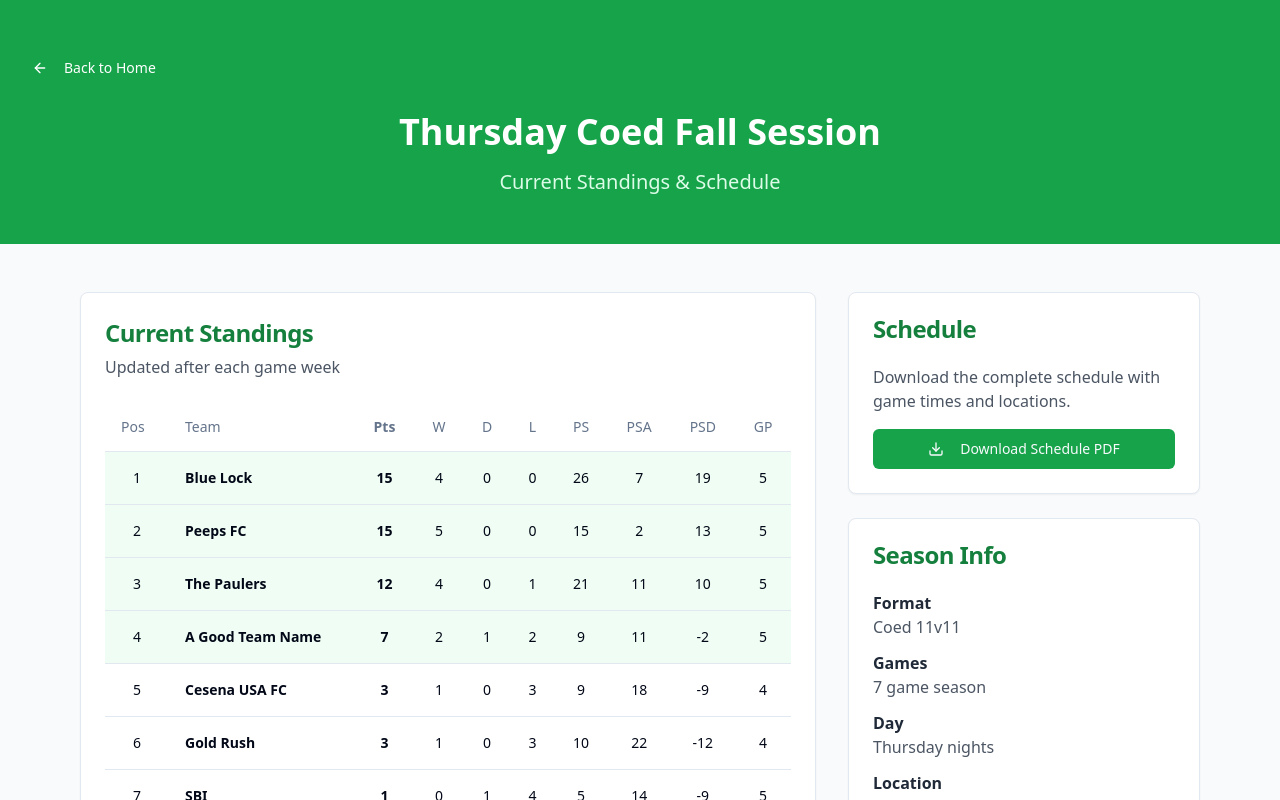
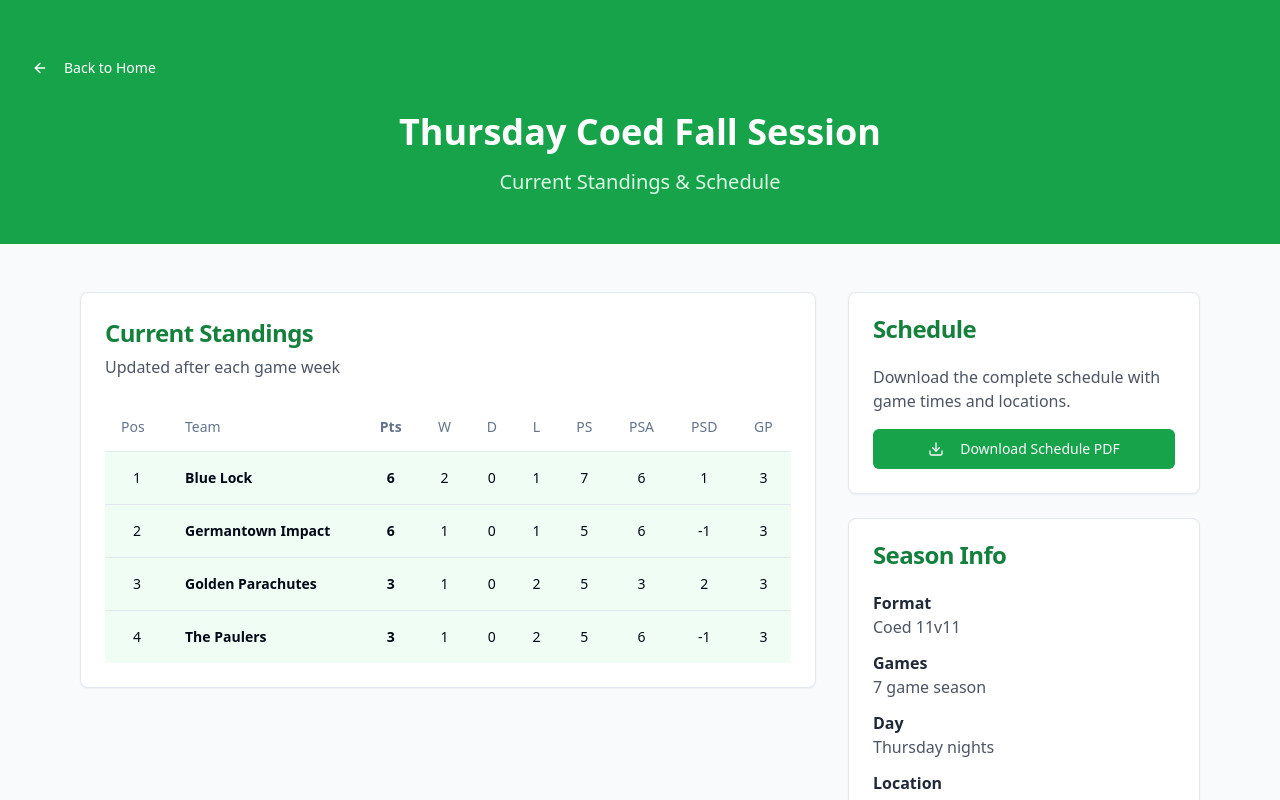
Before and after one commit to aaron132435/a5soccer-thursday-nights-kickoff, a React (Vite) app: page /standings in a window 1280 px wide. Shown: the top 800 px of the page. Built offline with nearby package versions, Linux system fonts and the light colour scheme.

Commit message:
Changes
Co-authored-by: aaron132435 <60522780+aaron132435@users.noreply.github.com>

```diff
--- a/src/pages/Standings.tsx
+++ b/src/pages/Standings.tsx
@@ -5,17 +5,17 @@ import { Download, ArrowLeft } from "lucide-react";
 import { Link } from "react-router-dom";
 
 const Standings = () => {
-  // Current standings data - Thursday Coed Fall Session
-  const standings = [
-    { position: 1, team: "Blue Lock", points: 15, wins: 4, losses: 0, draws: 0, ps: 26, psa: 7, psd: 19, played: 5 },
-    { position: 2, team: "Peeps FC", points: 15, wins: 5, losses: 0, draws: 0, ps: 15, psa: 2, psd: 13, played: 5 },
-    { position: 3, team: "The Paulers", points: 12, wins: 4, losses: 1, draws: 0, ps: 21, psa: 11, psd: 10, played: 5 },
-    { position: 4, team: "A Good Team Name", points: 7, wins: 2, losses: 2, draws: 1, ps: 9, psa: 11, psd: -2, played: 5 },
-    { position: 5, team: "Cesena USA FC", points: 3, wins: 1, losses: 3, draws: 0, ps: 9, psa: 18, psd: -9, played: 4 },
-    { position: 6, team: "Gold Rush", points: 3, wins: 1, losses: 3, draws: 0, ps: 10, psa: 22, psd: -12, played: 4 },
-    { position: 7, team: "SBI", points: 1, wins: 0, losses: 4, draws: 1, ps: 5, psa: 14, psd: -9, played: 5 },
-    { position: 8, team: "New 11's Team FC", points: 0, wins: 0, losses: 5, draws: 0, ps: 6, psa: 15, psd: -9, played: 5 },
+  // Current standings data - Friday Coed Spring Session
+  const rawStandings = [
+    { team: "Germantown Impact", points: 6, wins: 1, losses: 1, draws: 0, ps: 5, psa: 6, psd: -1, played: 3 },
+    { team: "Blue Lock", points: 6, wins: 2, losses: 1, draws: 0, ps: 7, psa: 6, psd: 1, played: 3 },
+    { team: "The Paulers", points: 3, wins: 1, losses: 2, draws: 0, ps: 5, psa: 6, psd: -1, played: 3 },
+    { team: "Golden Parachutes", points: 3, wins: 1, losses: 2, draws: 0, ps: 5, psa: 3, psd: 2, played: 3 },
   ];
+
+  const standings = [...rawStandings]
+    .sort((a, b) => b.points - a.points || b.psd - a.psd)
+    .map((team, index) => ({ ...team, position: index + 1 }));
 
   const handleDownloadSchedule = () => {
     const link = document.createElement('a');
```
